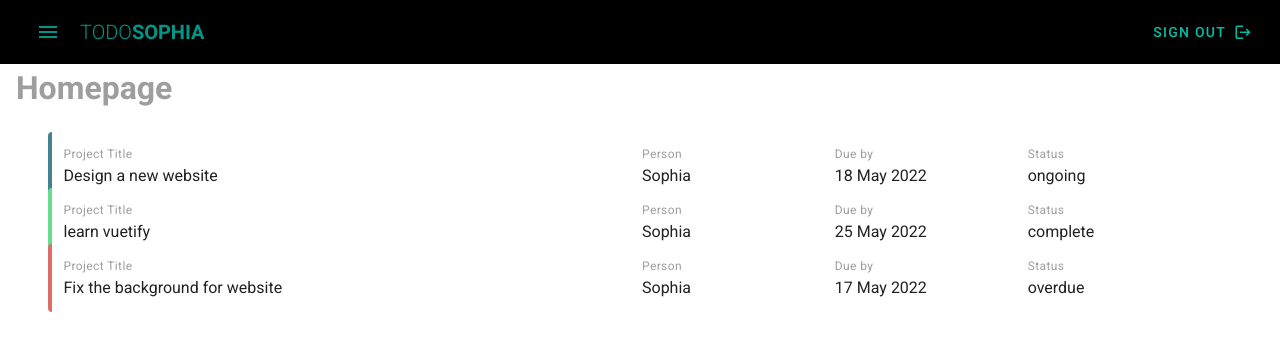
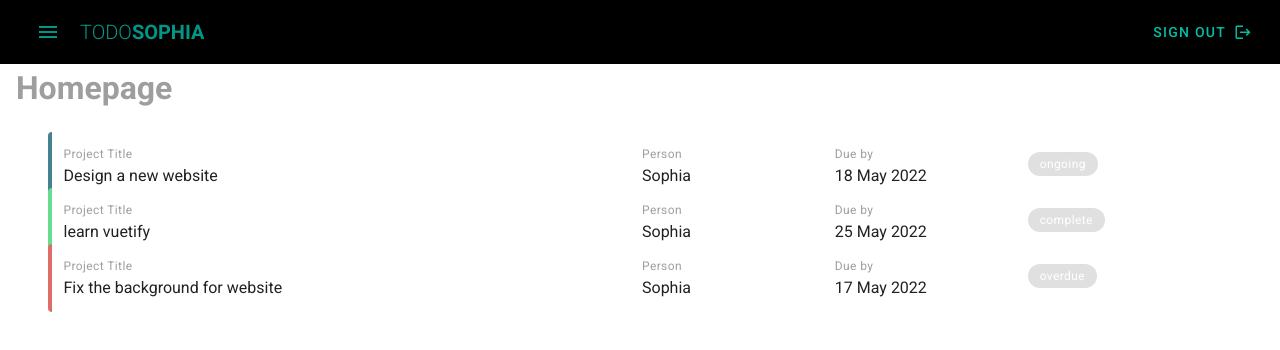
Before and after one commit to SophiaSaks/vuetify-projects, a Vue app in the folder sophia-todo/: page /#/ in a window 1280 px wide. Shown: the top 350 px of the page. Built offline with nearby package versions, Linux system fonts and the light colour scheme.

Commit message:
Update HomeView.vue

```diff
--- a/sophia-todo/src/views/HomeView.vue
+++ b/sophia-todo/src/views/HomeView.vue
@@ -19,8 +19,11 @@
             <div>{{project.due}}</div>
           </v-flex>
              <v-flex xs2 sm4 md2>
-            <div class="caption grey--text">Status</div>
-            <div>{{project.status}}</div>
+               <div>
+                 <v-chip small :class="`${project.status} white--text caption my-2`">{{ project.status }}</v-chip>
+               </div>
+
+
           </v-flex>
 
         </v-layout>
@@ -62,5 +65,16 @@
   border-left: 4px solid #DD6D66;
 }
 
+.v-chip.complete {
+  background: #66DD8F;
+}
+
+.v-chip.ongoing {
+  background: #44828F;
+}
+
+.v-chip.overdue{
+  background: #DD6D66;
+}
 
 </style>
```
